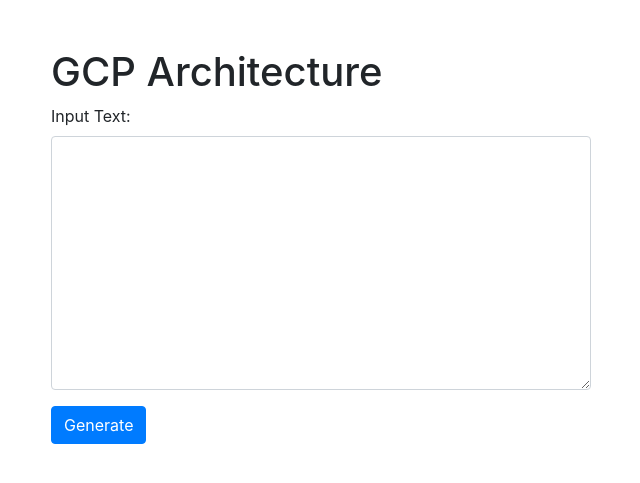
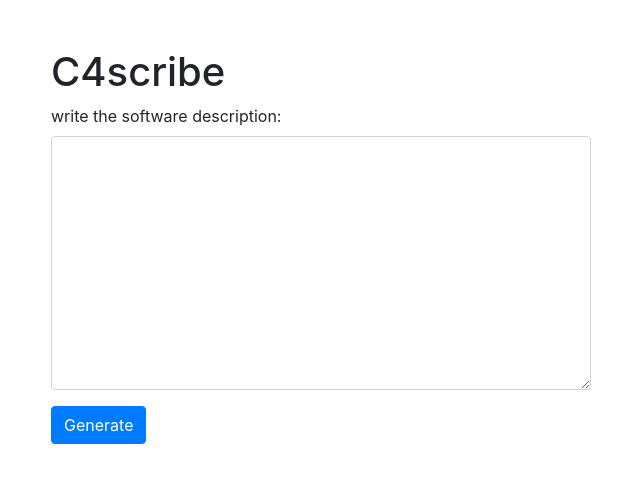
Before and after one commit to moe-a-m/c4scribe_admin, a Django app: page / in a window 1280 px wide. Shown: the top 483 px of the page, without its empty margins (34-674 px from the left). Run offline with Django 5.2, Linux system fonts and the light colour scheme; some libraries are stand-ins or nearby versions.

Commit message:
minor modifications

```diff
--- a/c4scribe/forms.py
+++ b/c4scribe/forms.py
@@ -1,5 +1,5 @@
 from django import forms
 
 class PromptForm(forms.Form):
-    prompt = forms.CharField(label='Input Text',
+    prompt = forms.CharField(label='write the software description',
                             widget=forms.Textarea(attrs={'class': 'form-control', 'rows': 10}))
--- a/c4scribe/templates/index.html
+++ b/c4scribe/templates/index.html
@@ -1,10 +1,10 @@
 
 {% extends "base.html" %}
-{% block title%} GCP Architecture{%endblock%}
+{% block title%} C4scribe{%endblock%}
 
 {% block content %}
 <div class="container mt-5">
-    <div><h1> GCP Architecture</h1></div>
+    <div><h1> C4scribe</h1></div>
     <div class="row">
         <div class="col-md-6">
             <form method="post" action="{% url 'generate_text' %}">
@@ -13,12 +13,6 @@
                 <button type="submit" class="btn btn-primary">Generate</button>
             </form>
         </div>
-
- <!-- toDo : uncomment when displaying the design -->
-
-        {% comment %} <div class="col-md-6">
-            <canvas id="outputCanvas" width="400" height="300" style="border:1px solid #000;"></canvas>
-        </div> {% endcomment %}
     </div>
 </div>
 
```
Also changed, not shown: c4scribe/templates/result.html (deleted, +0 -7 lines).
